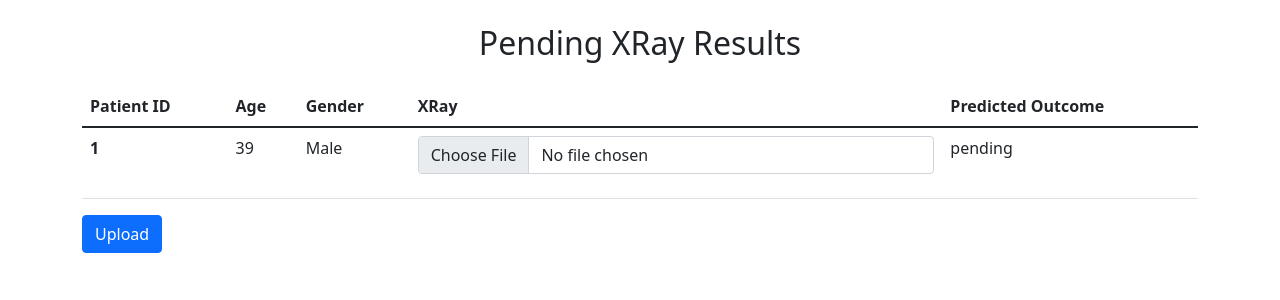
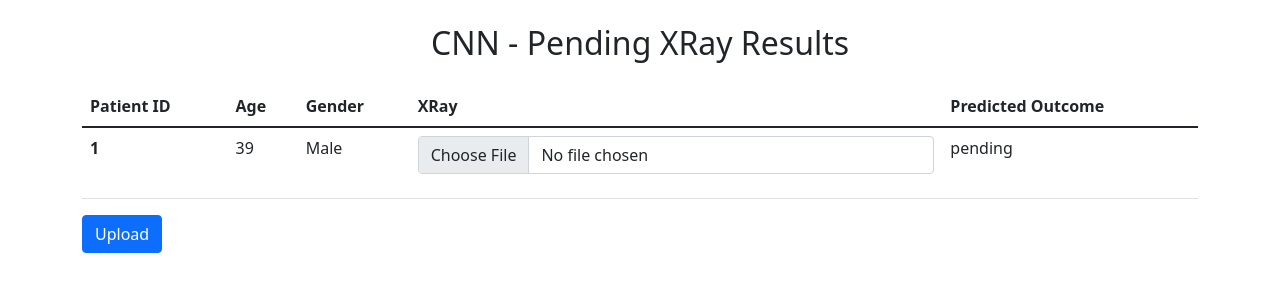
Before and after one commit to LinHui33/BC3409_Project_DeiT, a Flask app: page /CNN in a window 1280 px wide. Shown: the part 56-356 px from the top of the page. Run offline with Flask 2, Linux system fonts and the light colour scheme.

Commit message:
Update CNN.html

```diff
--- a/templates/CNN.html
+++ b/templates/CNN.html
@@ -33,7 +33,7 @@
       </nav>
       <div class = 'container mt-4'>
         <div class = 'row'>
-            <h2 class = 'text-center mb-4'>Pending XRay Results</h2>
+            <h2 class = 'text-center mb-4'>CNN - Pending XRay Results</h2>
             <form method="post" action = "/main" enctype="multipart/form-data">
 
 
```
